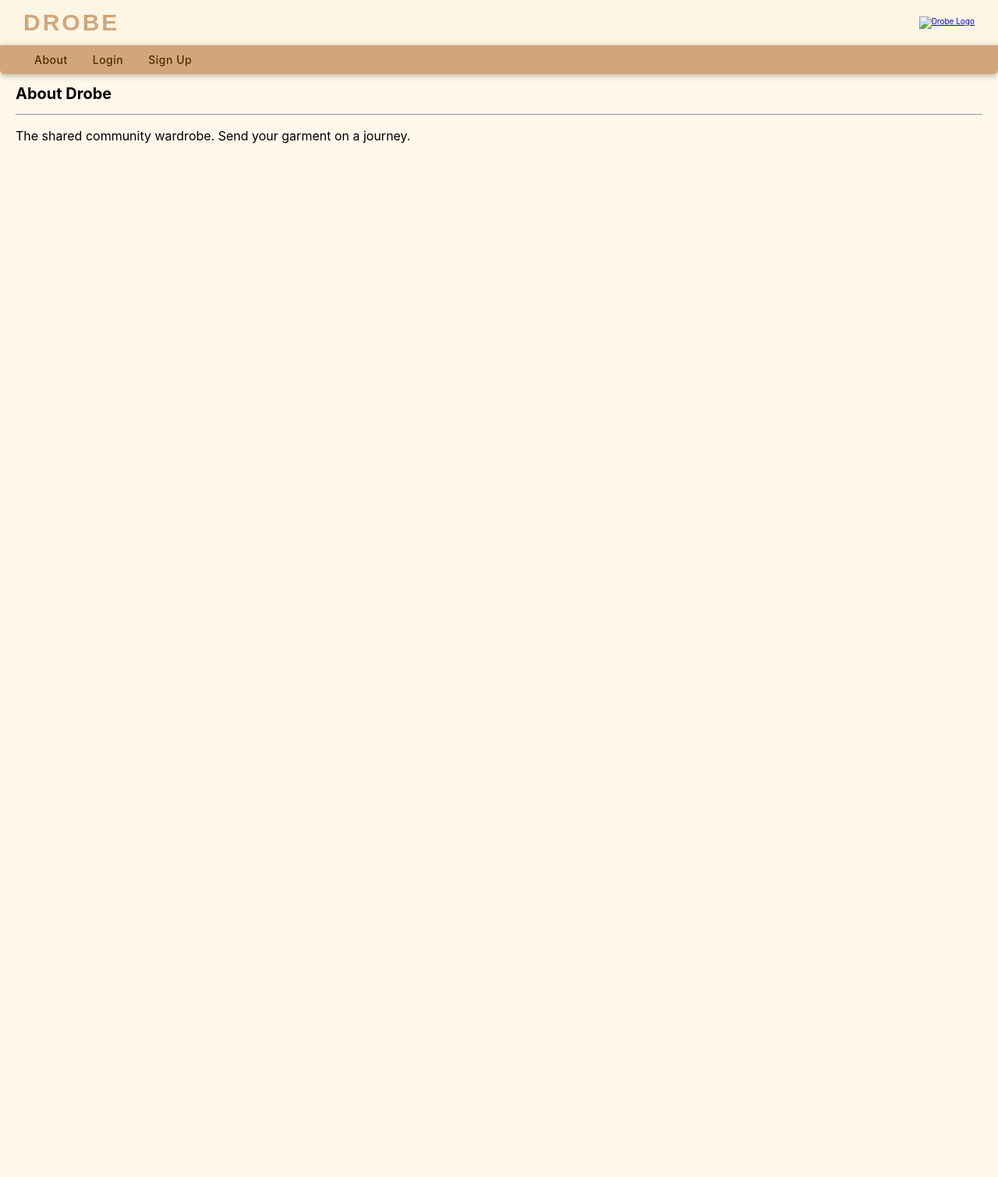
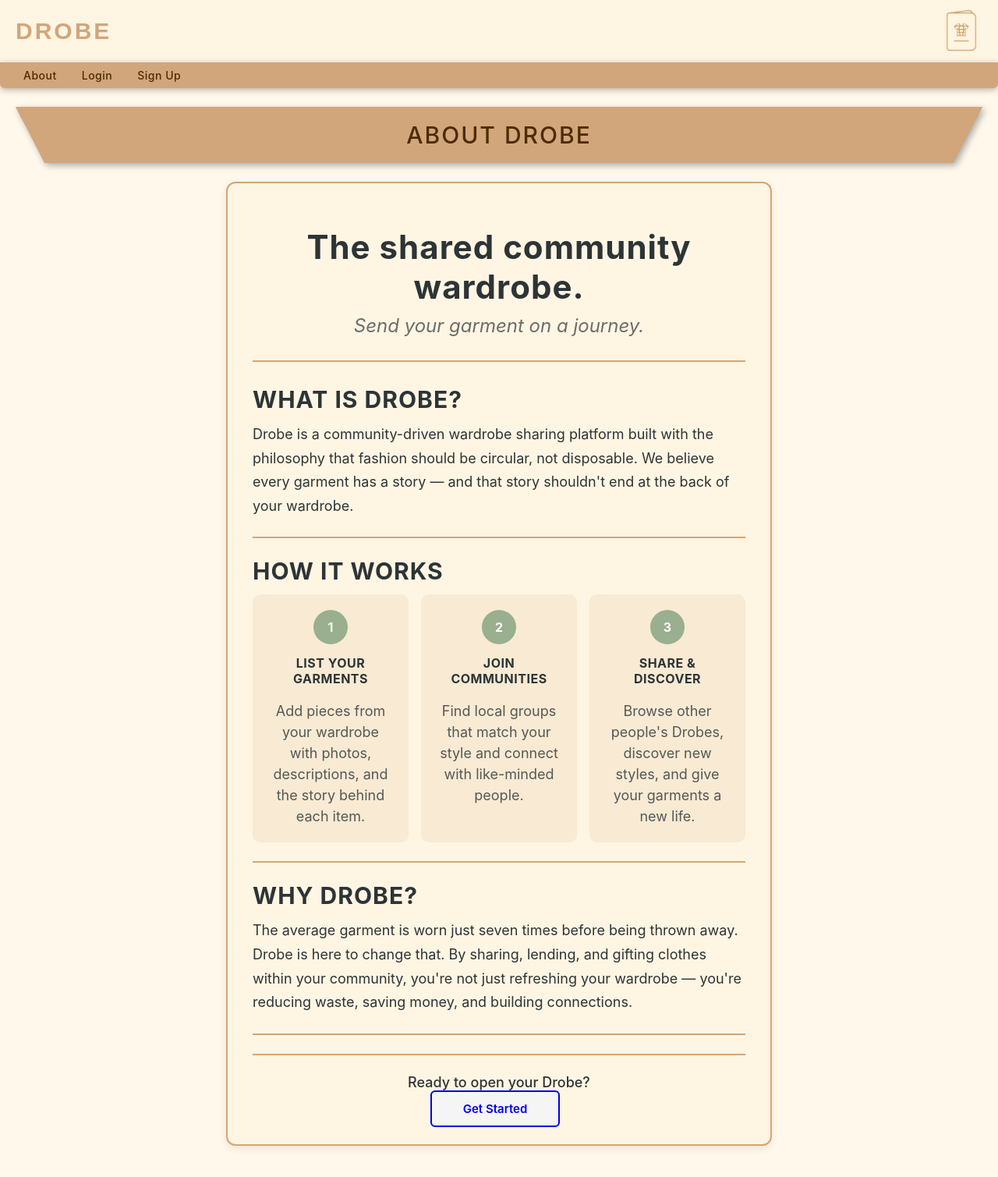
Before and after one commit to ralphwoollcombe/drobe, a Django app: page /about/ in a window 1280 px wide. Shown: the whole page at 78% size. Before the commit the page ends 184 px from the top, so only its background shows below. Run offline with Django 5.2, Linux system fonts and the light colour scheme; some web fonts are replaced.

Commit message:
about page done

```diff
--- /dev/null
+++ b/main_app/static/css/about.css
@@ -0,0 +1,174 @@
+.about-container {
+    max-width: 700px;
+    width: 85%;
+    margin: 0 auto 40px;
+    padding: 30px 24px;
+    background: var(--background);
+    border: 2px solid var(--accent);
+    border-radius: 12px;
+    box-shadow: 0 4px 12px rgba(0, 0, 0, 0.08);
+}
+
+.about-hero {
+    text-align: center;
+    padding: 20px 0 30px;
+    border-bottom: 2px solid var(--accent);
+    margin-bottom: 30px;
+}
+
+.about-tagline {
+    font-size: var(--font-xxl);
+    color: var(--text);
+    margin: 0 0 10px;
+    font-weight: 700;
+    letter-spacing: 1px;
+}
+
+.about-subtitle {
+    font-size: var(--font-l);
+    color: var(--text);
+    opacity: 0.7;
+    font-style: italic;
+    margin: 0;
+}
+
+.about-section {
+    padding-bottom: 24px;
+    margin-bottom: 24px;
+    border-bottom: 2px solid var(--accent);
+}
+
+.about-section:last-of-type {
+    border-bottom: none;
+    margin-bottom: 0;
+    padding-bottom: 0;
+}
+
+.about-section h2 {
+    font-size: var(--font-xl);
+    color: var(--text);
+    text-transform: uppercase;
+    letter-spacing: 1px;
+    margin: 0 0 12px;
+}
+
+.about-section p {
+    font-size: var(--font-reg);
+    color: var(--text);
+    line-height: 1.7;
+    margin: 0;
+}
+
+.about-steps {
+    display: flex;
+    flex-direction: column;
+    gap: 16px;
+}
+
+.step {
+    display: flex;
+    flex-direction: row;
+    align-items: flex-start;
+    gap: 14px;
+    background: rgba(209, 166, 123, 0.15);
+    border-radius: 10px;
+    padding: 16px;
+}
+
+.step-number {
+    display: flex;
+    align-items: center;
+    justify-content: center;
+    width: 36px;
+    height: 36px;
+    min-width: 36px;
+    border-radius: 50%;
+    background: var(--nav-bg);
+    color: white;
+    font-size: 1.4rem;
+    font-weight: 700;
+    flex-shrink: 0;
+}
+
+.step h3 {
+    font-size: var(--font-reg);
+    color: var(--text);
+    text-transform: uppercase;
+    letter-spacing: 0.5px;
+    margin: 0 0 4px;
+}
+
+.step p {
+    font-size: 1.3rem;
+    color: var(--text);
+    line-height: 1.5;
+    margin: 0;
+    opacity: 0.8;
+}
+
+.about-cta {
+    text-align: center;
+    padding-top: 24px;
+    margin-top: 24px;
+    border-top: 2px solid var(--accent);
+}
+
+.about-cta p {
+    font-size: var(--font-l);
+    color: var(--text);
+    margin: 0 0 14px;
+    font-weight: 500;
+}
+
+.about-cta .btn-sage {
+    font-size: 1.4rem;
+    padding: 10px 30px;
+}
+
+@media only screen and (min-width: 768px) {
+
+    .about-container {
+        padding: 36px 32px;
+    }
+
+    .about-tagline {
+        font-size: var(--font-xtreme);
+    }
+
+    .about-subtitle {
+        font-size: var(--font-xl);
+    }
+
+    .about-section h2 {
+        font-size: var(--font-xxl);
+    }
+
+    .about-section p {
+        font-size: var(--font-l);
+    }
+
+    .about-steps {
+        flex-direction: row;
+        gap: 16px;
+    }
+
+    .step {
+        flex-direction: column;
+        align-items: center;
+        text-align: center;
+        flex: 1;
+        padding: 20px;
+    }
+
+    .step-number {
+        width: 44px;
+        height: 44px;
+        min-width: 44px;
+        font-size: 1.6rem;
+    }
+
+    .about-cta .btn-sage {
+        font-size: 1.5rem;
+        padding: 12px 40px;
+    }
+}
--- a/main_app/static/css/base.css
+++ b/main_app/static/css/base.css
@@ -158,6 +158,10 @@ nav ul {
     color: rgb(78, 43, 0);
   }
 
+  .drobe-icon {
+    height: 54px;
+    margin: 0;
+  }
 .page-header {
   filter: drop-shadow(3px 3px 4px #aaa);
 }
@@ -255,7 +259,7 @@ nav ul {
     content: '';
     position: absolute;
     bottom: -14px;
-    left: 12%;
+    left: 3%;
     width: 40px;
     height: 14px;
     background: var(--primary);
@@ -267,7 +271,7 @@ nav ul {
     content: '';
     position: absolute;
     bottom: -14px;
-    right: 12%;
+    right: 3%;
     width: 40px;
     height: 14px;
     background: var(--primary);
@@ -275,16 +279,22 @@ nav ul {
     box-shadow: 0 3px 4px rgba(0, 0, 0, 0.1);
 }
 
+
+.hanger {
+    display: flex;
+    flex-direction: column;
+    justify-content: center;
+    align-items: center;
+    margin: 0;
+}
+
+.hanger-icon {
+  height: 44px;
+  width: 44px;
+}
+
 @media only screen and (min-width: 768px) {
 
-    header {
-        position: sticky;
-        top: 0;
-        z-index: 1000;
-        flex-direction: row;
-        align-items: center;
-        padding: 12px 30px;
-    }
 
     header h1 {
         font-size: var(--font-xxl);
@@ -304,10 +314,6 @@ nav ul {
     nav a, button {
         font-size: 1.4rem;
         padding: 6px 14px;
-    }
-
-    .bottom-nav-bar {
-        padding: 10px 30px;
     }
 
     main {
--- a/main_app/static/css/garments/garment_list.css
+++ b/main_app/static/css/garments/garment_list.css
@@ -15,8 +15,9 @@
     flex-wrap: wrap;
     gap: 20px;
     justify-content: center;
-    padding: 10px 0;
+    padding: 0;
 }
+
 
 .card {
     display: flex;
@@ -133,7 +134,7 @@
 
     .card-container {
         gap: 24px;
-        padding: 14px 0;
+        padding: 0;
     }
 
     .card {
--- a/main_app/static/css/profile/profile_detail.css
+++ b/main_app/static/css/profile/profile_detail.css
@@ -123,7 +123,7 @@
     flex-wrap: wrap;
     gap: 20px;
     justify-content: center;
-    padding: 10px 0;
+    padding: 0;
 }
 
 .card {
@@ -269,7 +269,7 @@
 
     .card-container {
         gap: 24px;
-        padding: 14px 0;
+        padding: 0;
     }
 
     .card {
--- a/main_app/templates/about.html
+++ b/main_app/templates/about.html
@@ -1,12 +1,74 @@
 {% extends 'base.html' %}
+{% load static %}
+{% block head %}
+<link rel="stylesheet" href="{% static 'css/about.css' %}?{% now 'U' %}" />
+{% endblock %}
 {% block content %}
 
-<h1>About Drobe</h1>
-<hr />
-<p class="page-content">
-The shared community wardrobe.
+<section class="page-header">
+  <div class="title-card">
+    <h1>About Drobe</h1>
+  </div>
+</section>
 
-Send your garment on a journey.
-</p>
+<section class="about-container">
+
+  <div class="about-hero">
+    <h2 class="about-tagline">The shared community wardrobe.</h2>
+    <p class="about-subtitle">Send your garment on a journey.</p>
+  </div>
+
+  <div class="about-section">
+    <h2>What is Drobe?</h2>
+    <p>
+      Drobe is a community-driven wardrobe sharing platform built with the
+      philosophy that fashion should be circular, not disposable. We believe
+      every garment has a story — and that story shouldn't end at the back
+      of your wardrobe.
+    </p>
+  </div>
+
+  <div class="about-section">
+    <h2>How It Works</h2>
+    <div class="about-steps">
+      <div class="step">
+        <span class="step-number">1</span>
+        <h3>List Your Garments</h3>
+        <p>Add pieces from your wardrobe with photos, descriptions, and the story behind each item.</p>
+      </div>
+      <div class="step">
+        <span class="step-number">2</span>
+        <h3>Join Communities</h3>
+        <p>Find local groups that match your style and connect with like-minded people.</p>
+      </div>
+      <div class="step">
+        <span class="step-number">3</span>
+        <h3>Share & Discover</h3>
+        <p>Browse other people's Drobes, discover new styles, and give your garments a new life.</p>
+      </div>
+    </div>
+  </div>
+
+  <div class="about-section">
+    <h2>Why Drobe?</h2>
+    <p>
+      The average garment is worn just seven times before being thrown away.
+      Drobe is here to change that. By sharing, lending, and gifting clothes
+      within your community, you're not just refreshing your wardrobe — you're
+      reducing waste, saving money, and building connections.
+    </p>
+  </div>
+
+  <div class="about-cta">
+    {% if not user.is_authenticated %}
+      <p>Ready to open your Drobe?</p>
+      <a href="{% url 'signup' %}" class="btn btn-sage">Get Started</a>
+    {% else %}
+      <p>Ready to share?</p>
+      <a href="{% url 'garment-create' %}" class="btn btn-sage">Add a Garment</a>
+    {% endif %}
+  </div>
+
+</section>
 
 {% endblock %}
--- a/main_app/templates/base.html
+++ b/main_app/templates/base.html
@@ -10,7 +10,7 @@
     <link rel="preconnect" href="https://fonts.googleapis.com">
     <link rel="preconnect" href="https://fonts.gstatic.com" crossorigin>
     <link href="https://fonts.googleapis.com/css2?family=Aref+Ruqaa:wght@400;700&family=BBH+Bartle&family=Bungee&family=Caveat:wght@400..700&family=Chewy&family=Fjalla+One&family=Freckle+Face&family=Lato:ital,wght@0,100;0,300;0,400;0,700;0,900;1,100;1,300;1,400;1,700;1,900&family=Londrina+Shadow&family=Mansalva&family=Patrick+Hand&family=Poller+One&family=Ribeye+Marrow&family=Roboto:ital,wght@0,100..900;1,100..900&family=Rock+Salt&family=Shadows+Into+Light&family=Unbounded:wght@200..900&family=Wellfleet&display=swap" rel="stylesheet">
-    <link rel="stylesheet" href="{% static 'css/base.css' %}" />
+    <link rel="stylesheet" href="{% static 'css/base.css' %}?{% now 'U' %}" />
     <title>Drobe</title>
     {% block head %}
     {% endblock %}
@@ -20,7 +20,7 @@
             <h1>Drobe</h1>
             <div class="header-logo-container">
                 <a href="/">
-                    <img src="" alt="Drobe Logo" />
+                    <img src="{% static 'images/drobe-icon.png' %}" class="drobe-icon" alt="Drobe Logo" />
                 </a>
             </div>
     </header>
--- a/main_app/templates/main_app/garment_list.html
+++ b/main_app/templates/main_app/garment_list.html
@@ -22,10 +22,12 @@
       </div>
     {% else %}
       {% for item in garment_list %}
+      <div class="hanger">
+        <img class="hanger-icon" src="{% static 'images/hanger-icon.png' %}" alt="hanger icon"/>
         <a href="{% url 'garment-detail' item.id %}" class="card">
           <div class="card-img-container">
             {% if item.image %}
-            <img src="{{ item.image.url }}" alt="{{ item.name }}" />
+              <img  src="{{ item.image.url }}" alt="{{ item.name }}" />
             {% else %}
               <img src="{% static 'images/default-garment.png' %}" alt="default garment image" />
             {% endif %}
@@ -38,6 +40,7 @@
             </div>
           </div>
         </a>
+      </div>
       {% endfor %}
     {% endif %}
   </section>
--- a/main_app/templates/main_app/profile_detail.html
+++ b/main_app/templates/main_app/profile_detail.html
@@ -80,6 +80,8 @@
       </div>
     {% else %}
       {% for item in garment_list %}
+      <div class="hanger">
+        <img class="hanger-icon" src="{% static 'images/hanger-icon.png' %}" alt="hanger icon"/>
           <a href="{% url 'garment-detail' item.id %}" class="card">
             <div class="card-img-container">
               {% if item.image %}
@@ -90,6 +92,7 @@
             </div>
             <h2 class="card-title">{{ item.name }}</h2>
           </a>
+      </div>
       {% endfor %}
     {% endif %}
   </section>
```
Also changed, not shown: main_app/static/css/communities/community_list.css (+22 -3 lines), README.md (added), main_app/static/images/drobe-icon.png (added), main_app/static/images/hanger-icon.png (added). Lines whose indentation alone changed are shown as unchanged.
